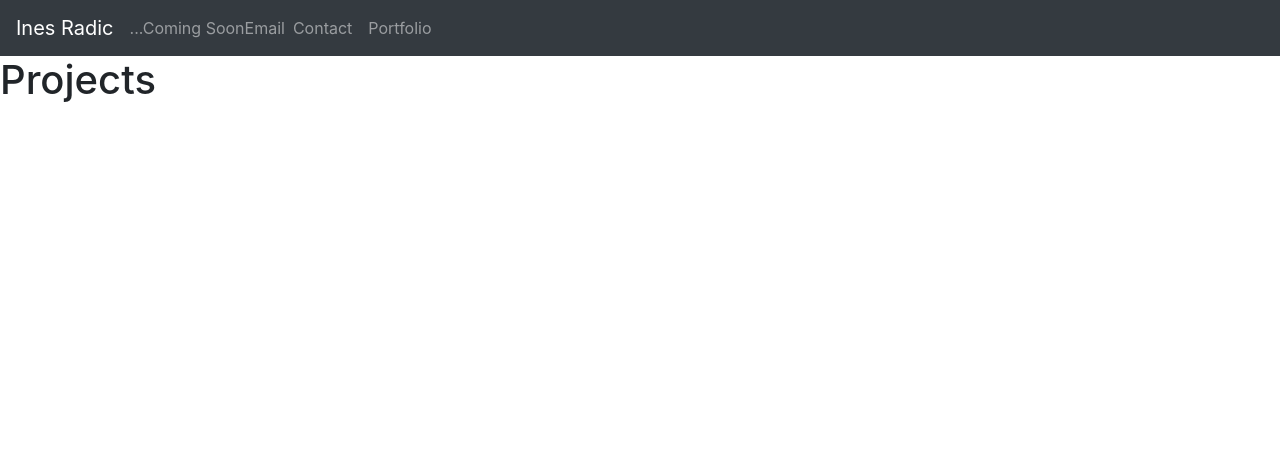
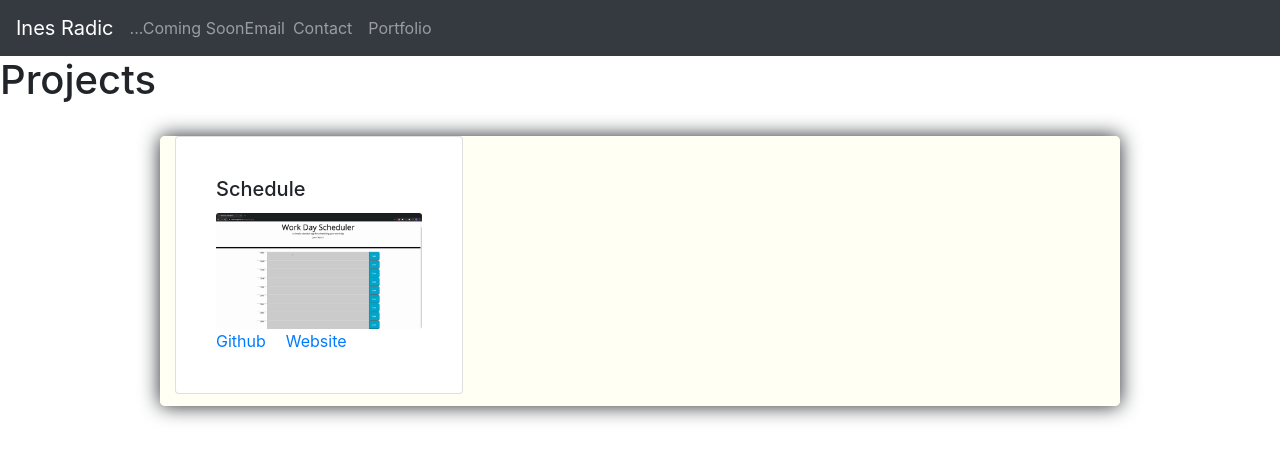
Before and after one commit to inesr19/My-Portfolio, a React (Create React App) app: page /#/portfolio in a window 1280 px wide. Shown: the top 460 px of the page. Built offline with nearby package versions, Linux system fonts and the light colour scheme.

Commit message:
add project links

```diff
--- a/src/components/Project/index.js
+++ b/src/components/Project/index.js
@@ -1,14 +1,14 @@
 import React from "react";
+import { Card } from "react-bootstrap";
 
-function Projects() {
+function Projects(props) {
     return (
         <Card style={{ width: '18rem' }}>
         <Card.Body>
-            <Card.Title>Card Title</Card.Title>
-            <Card.Subtitle className="mb-2 text-muted">Card Subtitle</Card.Subtitle>
-            <Card.Img src={schedule} />
-            <Card.Link href="https://github.com/inesr19/Schedule-app" target='_blank'>Github</Card.Link>
-            <Card.Link href="#">Another Link</Card.Link>
+            <Card.Title>{props.children}</Card.Title>
+            <Card.Img src={props.gif} />
+            <Card.Link href={props.href} target='_blank'>Github</Card.Link>
+            <Card.Link href={props.link} target='_blank'>Website</Card.Link>
         </Card.Body>
     </Card>
     );
--- a/src/components/pages/Portfolio/PortfolioPage.js
+++ b/src/components/pages/Portfolio/PortfolioPage.js
@@ -3,9 +3,11 @@ import { CardColumns, Col, Container, Row } from "react-bootstrap";
 import Heading from "../../Header";
 import NavbarTab from "../../Nav/NavbarTab";
 import "../../pages/Portfolio/style.css";
+import Projects from "../../Project";
+import schedule from "../../../assets/gifs/Schedule.gif";
 
 
-function PortfolioPage(props) {
+function PortfolioPage(props, link) {
     return (
         <div>
             <NavbarTab />
@@ -16,7 +18,13 @@ function PortfolioPage(props) {
                 <Col>
                     <Row>
                       <CardColumns>
-
+                        <Projects
+                        gif={schedule} src={props.schedule}
+                        href={"https://github.com/inesr19/Schedule-app"}
+                        link={"https://inesr19.github.io/Schedule-app/"}
+                        >
+                            Schedule
+                        </Projects>
                       </CardColumns>
                     </Row>
                 </Col>
```
